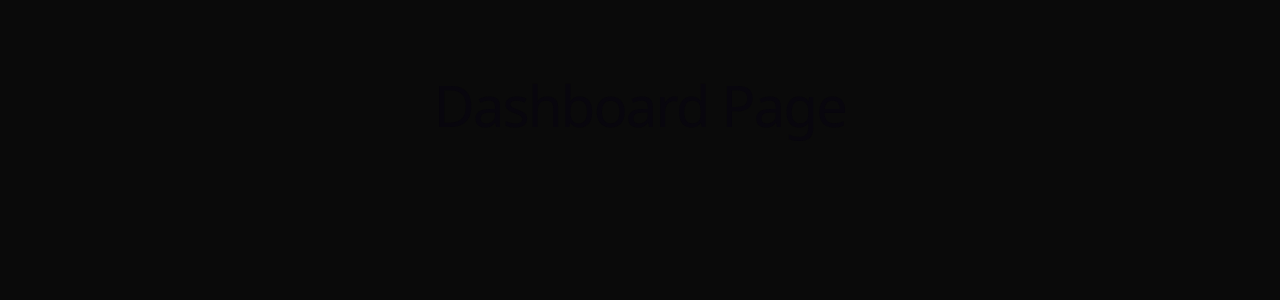
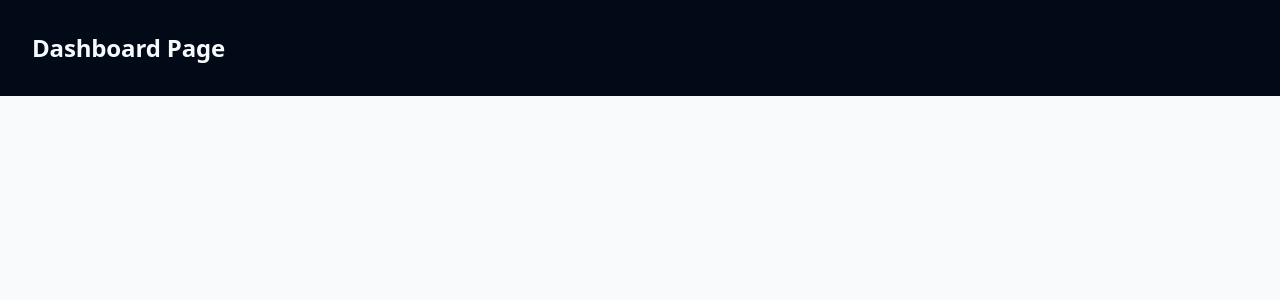
Before and after one commit to KADA-Sprint-7/pitchku-frontend, a React (Vite) app: page /dashboard in a window 1280 px wide. Shown: the top 300 px of the page. Built offline with nearby package versions, Linux system fonts and the light colour scheme.

Commit message:
feat: add FAQ Page route

```diff
--- a/src/index.css
+++ b/src/index.css
@@ -1,185 +1,143 @@
 @import "tailwindcss";
 @import "tw-animate-css";
 @import "shadcn/tailwind.css";
-@import "@fontsource-variable/geist";
+@import "@fontsource-variable/plus-jakarta-sans";
 
 @custom-variant dark (&:is(.dark *));
-
 :root {
-  --text: #6b6375;
-  --text-h: #08060d;
-  --bg: #fff;
-  --border: oklch(0.922 0 0);
-  --code-bg: #f4f3ec;
-  --accent: oklch(0.97 0 0);
-  --accent-bg: rgba(170, 59, 255, 0.1);
-  --accent-border: rgba(170, 59, 255, 0.5);
-  --social-bg: rgba(244, 243, 236, 0.5);
+  /* PitchKu Typography & Legacy Variables */
+  --font-sans:
+    "Plus Jakarta Sans Variable", "Plus Jakarta Sans", system-ui, -apple-system,
+    sans-serif;
+  --font-heading:
+    "Plus Jakarta Sans Variable", "Plus Jakarta Sans", system-ui, -apple-system,
+    sans-serif;
+  --font-mono: ui-monospace, SFMono-Regular, Menlo, Monaco, Consolas, monospace;
+  --text: #64748b; /* Slate 500 */
+  --text-h: #0f172a; /* Slate 900 */
+  --bg: #f8fafc; /* Slate 50 */
+  --border-color: #e2e8f0; /* Slate 200 */
+  --code-bg: #f1f5f9; /* Slate 100 */ /* Brand Specific Colors */
+  --pitchku-blue: #0f4c81;
+  --pitchku-amber: #f2a007;
+  --pitchku-success: #10b981;
+  --pitchku-danger: #ef4444;
+  --accent-bg: rgba(242, 160, 7, 0.12);
+  --accent-border: rgba(242, 160, 7, 0.45);
   --shadow:
-    rgba(0, 0, 0, 0.1) 0 10px 15px -3px, rgba(0, 0, 0, 0.05) 0 4px 6px -2px;
-
-  --sans: system-ui, 'Segoe UI', Roboto, sans-serif;
-  --heading: system-ui, 'Segoe UI', Roboto, sans-serif;
-  --mono: ui-monospace, Consolas, monospace;
-
-  font: 18px/145% var(--sans);
-  letter-spacing: 0.18px;
+    0 1px 3px 0 rgb(15 23 42 / 0.06), 0 1px 2px -1px rgb(15 23 42 / 0.04);
+  --shadow-card:
+    0 4px 6px -1px rgb(15 23 42 / 0.07), 0 2px 4px -2px rgb(15 23 42 / 0.05);
+  font: 16px/150% var(--font-sans);
+  letter-spacing: -0.01em;
   color-scheme: light dark;
   color: var(--text);
   background: var(--bg);
   font-synthesis: none;
   text-rendering: optimizeLegibility;
   -webkit-font-smoothing: antialiased;
-  -moz-osx-font-smoothing: grayscale;
-
-  @media (max-width: 1024px) {
-    font-size: 16px;
-  }
-
-  --background: oklch(1 0 0);
-
-  --foreground: oklch(0.145 0 0);
-
-  --card: oklch(1 0 0);
-
-  --card-foreground: oklch(0.145 0 0);
-
+  -moz-osx-font-smoothing: grayscale; /* ========================================================= LIGHT MODE SHADCN TOKENS (PitchKu UI System) ========================================================= */
+  --background: oklch(0.985 0.005 247.9); /* #F8FAFC */
+  --foreground: oklch(0.19 0.035 258.4); /* #0F172A - Slate 900 */
+  --card: oklch(1 0 0); /* #FFFFFF */
+  --card-foreground: oklch(0.19 0.035 258.4);
   --popover: oklch(1 0 0);
-
-  --popover-foreground: oklch(0.145 0 0);
-
-  --primary: oklch(0.205 0 0);
-
-  --primary-foreground: oklch(0.985 0 0);
-
-  --secondary: oklch(0.97 0 0);
-
-  --secondary-foreground: oklch(0.205 0 0);
-
-  --muted: oklch(0.97 0 0);
-
-  --muted-foreground: oklch(0.556 0 0);
-
-  --accent-foreground: oklch(0.205 0 0);
-
-  --destructive: oklch(0.577 0.245 27.325);
-
-  --input: oklch(0.922 0 0);
-
-  --ring: oklch(0.708 0 0);
-
-  --chart-1: oklch(0.87 0 0);
-
-  --chart-2: oklch(0.556 0 0);
-
-  --chart-3: oklch(0.439 0 0);
-
-  --chart-4: oklch(0.371 0 0);
-
-  --chart-5: oklch(0.269 0 0);
-
-  --radius: 0.625rem;
-
-  --sidebar: oklch(0.985 0 0);
-
-  --sidebar-foreground: oklch(0.145 0 0);
-
-  --sidebar-primary: oklch(0.205 0 0);
-
-  --sidebar-primary-foreground: oklch(0.985 0 0);
-
-  --sidebar-accent: oklch(0.97 0 0);
-
-  --sidebar-accent-foreground: oklch(0.205 0 0);
-
-  --sidebar-border: oklch(0.922 0 0);
-
-  --sidebar-ring: oklch(0.708 0 0)
-}
-
+  --popover-foreground: oklch(
+    0.19 0.035 258.4
+  ); /* Primary: Corporate Deep Blue (#0F4C81) */
+  --primary: oklch(0.395 0.115 244.5);
+  --primary-foreground: oklch(0.99 0 0); /* Secondary: Soft Slate Fill */
+  --secondary: oklch(0.96 0.008 248); /* #F1F5F9 - Slate 100 */
+  --secondary-foreground: oklch(0.25 0.05 250); /* Muted Text and Backgrounds */
+  --muted: oklch(0.965 0.005 248); /* #F8FAFC */
+  --muted-foreground: oklch(
+    0.52 0.03 250
+  ); /* #64748B - Slate 500 */ /* Accent: PitchKu Amber (#F2A007) */
+  --accent: oklch(0.745 0.175 75.2);
+  --accent-foreground: oklch(0.15 0.03 250); /* Destructive & System */
+  --destructive: oklch(0.61 0.22 25.5); /* #EF4444 */
+  --destructive-foreground: oklch(0.99 0 0);
+  --border: oklch(0.915 0.01 250); /* #E2E8F0 - Slate 200 */
+  --input: oklch(0.915 0.01 250);
+  --ring: oklch(
+    0.395 0.115 244.5
+  ); /* PitchKu Blue focus ring */ /* Analytics & Deck Charts */
+  --chart-1: oklch(0.395 0.115 244.5); /* Blue */
+  --chart-2: oklch(0.745 0.175 75.2); /* Amber */
+  --chart-3: oklch(0.69 0.17 162); /* Emerald Green */
+  --chart-4: oklch(0.58 0.12 245); /* Sky Blue */
+  --chart-5: oklch(0.48 0.05 250); /* Slate */
+  --radius: 0.625rem; /* Sidebar Tokens */
+  --sidebar: oklch(0.99 0.002 248);
+  --sidebar-foreground: oklch(0.19 0.035 258.4);
+  --sidebar-primary: oklch(0.395 0.115 244.5);
+  --sidebar-primary-foreground: oklch(0.99 0 0);
+  --sidebar-accent: oklch(0.95 0.01 250);
+  --sidebar-accent-foreground: oklch(0.19 0.035 258.4);
+  --sidebar-border: oklch(0.915 0.01 250);
+  --sidebar-ring: oklch(0.395 0.115 244.5);
+} /* ========================================================= DARK MODE TOKENS (Luminous Midnight) ========================================================= */
+.dark,
 @media (prefers-color-scheme: dark) {
   :root {
-    --text: #9ca3af;
-    --text-h: #f3f4f6;
-    --bg: #16171d;
-    --border: #2e303a;
-    --code-bg: #1f2028;
-    --accent: #c084fc;
-    --accent-bg: rgba(192, 132, 252, 0.15);
-    --accent-border: rgba(192, 132, 252, 0.5);
-    --social-bg: rgba(47, 48, 58, 0.5);
-    --shadow:
-      rgba(0, 0, 0, 0.4) 0 10px 15px -3px, rgba(0, 0, 0, 0.25) 0 4px 6px -2px;
-  }
-
-  #social .button-icon {
-    filter: invert(1) brightness(2);
+    --text: #94a3b8; /* Slate 400 */
+    --text-h: #f8fafc; /* Slate 50 */
+    --bg: #0b1326; /* Midnight Obsidian */
+    --border-color: #243048; /* Dark Slate Border */
+    --code-bg: #131b2e; /* Midnight Card Low */
+    --shadow: 0 4px 20px -2px rgba(0, 0, 0, 0.45);
+    --shadow-card:
+      0 10px 25px -4px rgba(0, 0, 0, 0.6), 0 4px 6px -2px rgba(0, 0, 0, 0.4);
   }
 }
-
-body {
-  margin: 0;
-}
-
-#root {
-  width: 1126px;
-  max-width: 100%;
-  margin: 0 auto;
-  text-align: center;
-  /* border-inline: 1px solid var(--border); */
-  min-height: 100svh;
-  display: flex;
-  flex-direction: column;
-  box-sizing: border-box;
-}
-
-h1,
-h2 {
-  font-family: var(--heading);
-  font-weight: 500;
-  color: var(--text-h);
-}
-
-h1 {
-  font-size: 56px;
-  letter-spacing: -1.68px;
-  margin: 32px 0;
-  @media (max-width: 1024px) {
-    font-size: 36px;
-    margin: 20px 0;
-  }
-}
-h2 {
-  font-size: 24px;
-  line-height: 118%;
-  letter-spacing: -0.24px;
-  margin: 0 0 8px;
-  @media (max-width: 1024px) {
-    font-size: 20px;
-  }
-}
-p {
-  margin: 0;
-}
-
-code,
-.counter {
-  font-family: var(--mono);
-  display: inline-flex;
-  border-radius: 4px;
-  color: var(--text-h);
-}
-
-code {
-  font-size: 15px;
-  line-height: 135%;
-  padding: 4px 8px;
-  background: var(--code-bg);
-}
-
+.dark {
+  --background: oklch(0.14 0.035 255); /* #0B1326 - Deep Midnight */
+  --foreground: oklch(0.985 0.005 247.9); /* #F8FAFC - Crisp Slate 50 */
+  --card: oklch(0.18 0.035 255); /* #131B2E - Surface Container */
+  --card-foreground: oklch(0.985 0.005 247.9);
+  --popover: oklch(0.18 0.035 255);
+  --popover-foreground: oklch(
+    0.985 0.005 247.9
+  ); /* Primary: Vibrant Amber (#F2A007) for highest contrast CTA */
+  --primary: oklch(0.745 0.175 75.2);
+  --primary-foreground: oklch(
+    0.12 0.03 255
+  ); /* Secondary: Subtle Slate container */
+  --secondary: oklch(0.24 0.035 255); /* #1E293B */
+  --secondary-foreground: oklch(0.985 0 0); /* Muted Text and Backgrounds */
+  --muted: oklch(0.22 0.03 255);
+  --muted-foreground: oklch(
+    0.7 0.02 250
+  ); /* #94A3B8 - Slate 400 */ /* Accent: Sky Glow (#38BDF8) / Amber */
+  --accent: oklch(0.75 0.14 225); /* #38BDF8 */
+  --accent-foreground: oklch(0.12 0.03 255);
+  --destructive: oklch(0.65 0.21 25.5);
+  --destructive-foreground: oklch(
+    0.99 0 0
+  ); /* Borders: Subtle white alpha border */
+  --border: oklch(1 0 0 / 12%); /* Subtle glass line */
+  --input: oklch(1 0 0 / 15%);
+  --ring: oklch(
+    0.745 0.175 75.2
+  ); /* Amber Glow Focus */ /* Chart Colors for Pitch Deck Dark Mode */
+  --chart-1: oklch(0.745 0.175 75.2); /* Amber */
+  --chart-2: oklch(0.75 0.14 225); /* Sky Blue #38BDF8 */
+  --chart-3: oklch(0.72 0.18 160); /* Mint / Emerald */
+  --chart-4: oklch(0.62 0.2 280); /* Violet */
+  --chart-5: oklch(0.45 0.04 250); /* Muted Blue */ /* Dark Sidebar */
+  --sidebar: oklch(0.12 0.035 255); /* Darker midnight rail */
+  --sidebar-foreground: oklch(0.985 0.005 247.9);
+  --sidebar-primary: oklch(0.745 0.175 75.2);
+  --sidebar-primary-foreground: oklch(0.12 0.03 255);
+  --sidebar-accent: oklch(0.2 0.035 255);
+  --sidebar-accent-foreground: oklch(0.985 0 0);
+  --sidebar-border: oklch(1 0 0 / 10%);
+  --sidebar-ring: oklch(0.745 0.175 75.2);
+} /* ========================================================= TAILWIND V4 INLINE THEME DECLARATION ========================================================= */
 @theme inline {
-  --font-heading: var(--font-sans);
-  --font-sans: 'Geist Variable', sans-serif;
+  --font-heading: var(--font-heading);
+  --font-sans: var(--font-sans);
+  --font-mono: var(--font-mono);
   --color-sidebar-ring: var(--sidebar-ring);
   --color-sidebar-border: var(--sidebar-border);
   --color-sidebar-accent-foreground: var(--sidebar-accent-foreground);
@@ -218,46 +176,34 @@ code {
   --radius-2xl: calc(var(--radius) * 1.8);
   --radius-3xl: calc(var(--radius) * 2.2);
   --radius-4xl: calc(var(--radius) * 2.6);
+
+  --font-heading: var(--font-heading);
+  --font-sans: var(--font-sans);
+  --font-mono: var(--font-mono);
+
+  --color-pitchku-blue: var(--pitchku-blue);
+  --color-pitchku-amber: var(--pitchku-amber);
+  --color-pitchku-success: var(--pitchku-success);
+  --color-pitchku-danger: var(--pitchku-danger);
+
+  --color-sidebar-ring: var(--sidebar-ring);
+  --color-sidebar-border: var(--sidebar-border);
+  --color-sidebar-accent-foreground: var(--sidebar-accent-foreground);
+  --color-sidebar-accent: var(--sidebar-accent);
+  --color-sidebar-primary-foreground: var(--sidebar-primary-foreground);
+  --color-sidebar-primary: var(--sidebar-primary);
+  --color-sidebar-foreground: var(--sidebar-foreground);
+  --color-sidebar: var(--sidebar);
 }
-
-.dark {
-  --background: oklch(0.145 0 0);
-  --foreground: oklch(0.985 0 0);
-  --card: oklch(0.205 0 0);
-  --card-foreground: oklch(0.985 0 0);
-  --popover: oklch(0.205 0 0);
-  --popover-foreground: oklch(0.985 0 0);
-  --primary: oklch(0.922 0 0);
-  --primary-foreground: oklch(0.205 0 0);
-  --secondary: oklch(0.269 0 0);
-  --secondary-foreground: oklch(0.985 0 0);
-  --muted: oklch(0.269 0 0);
-  --muted-foreground: oklch(0.708 0 0);
-  --accent: oklch(0.269 0 0);
-  --accent-foreground: oklch(0.985 0 0);
-  --destructive: oklch(0.704 0.191 22.216);
-  --border: oklch(1 0 0 / 10%);
-  --input: oklch(1 0 0 / 15%);
-  --ring: oklch(0.556 0 0);
-  --chart-1: oklch(0.87 0 0);
-  --chart-2: oklch(0.556 0 0);
-  --chart-3: oklch(0.439 0 0);
-  --chart-4: oklch(0.371 0 0);
-  --chart-5: oklch(0.269 0 0);
-  --sidebar: oklch(0.205 0 0);
-  --sidebar-foreground: oklch(0.985 0 0);
-  --sidebar-primary: oklch(0.488 0.243 264.376);
-  --sidebar-primary-foreground: oklch(0.985 0 0);
-  --sidebar-accent: oklch(0.269 0 0);
-  --sidebar-accent-foreground: oklch(0.985 0 0);
-  --sidebar-border: oklch(1 0 0 / 10%);
-  --sidebar-ring: oklch(0.556 0 0);
-}
-
 @layer base {
   * {
-    @apply border-border outline-ring/50;}
+    @apply border-border outline-ring/50;
+  }
   body {
-    @apply bg-background text-foreground;}
+    @apply bg-background text-foreground antialiased;
+    font-feature-settings: "cv02", "cv03", "cv04", "cv11";
+  }
   html {
-    @apply font-sans;}}
+    @apply font-sans;
+  }
+}
--- /dev/null
+++ b/src/pages/FAQPage/index.jsx
@@ -0,0 +1,11 @@
+import { usePageTitle } from "@/hooks/usePageTitle";
+import Navbar from "@/components/layout/Navbar";
+
+export default function FAQPage() {
+  usePageTitle("FAQ Page");
+  return (
+    <div>
+      <p className="font-heading text-3xl font-bold">FAQ Page</p>
+    </div>
+  );
+}
```
Also changed, not shown: src/App.jsx (+6 -1 lines).
